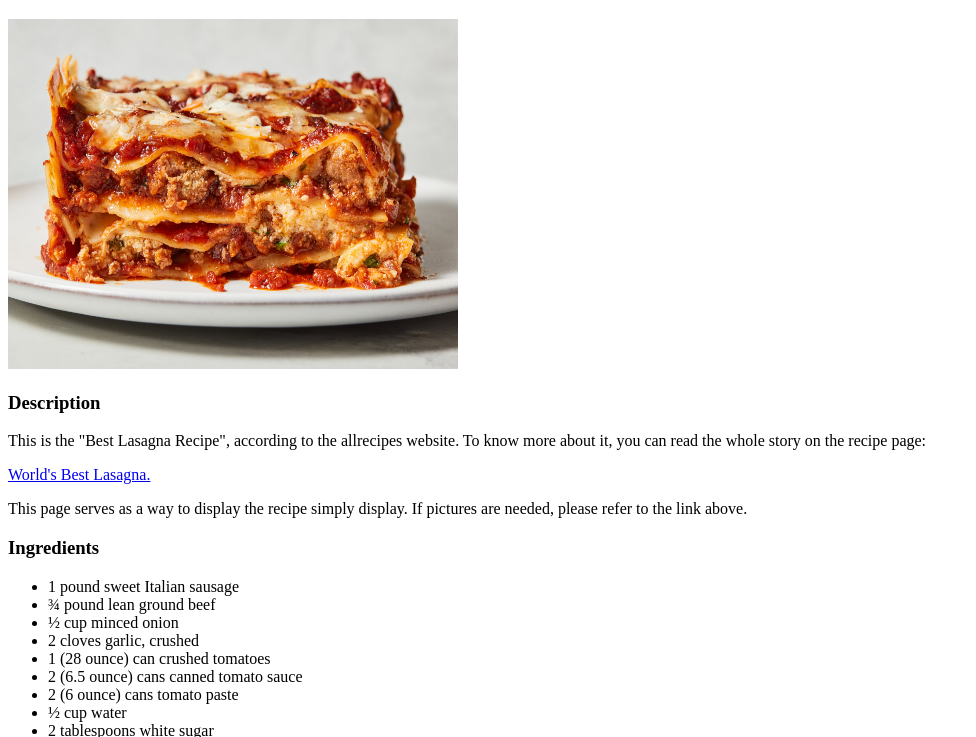
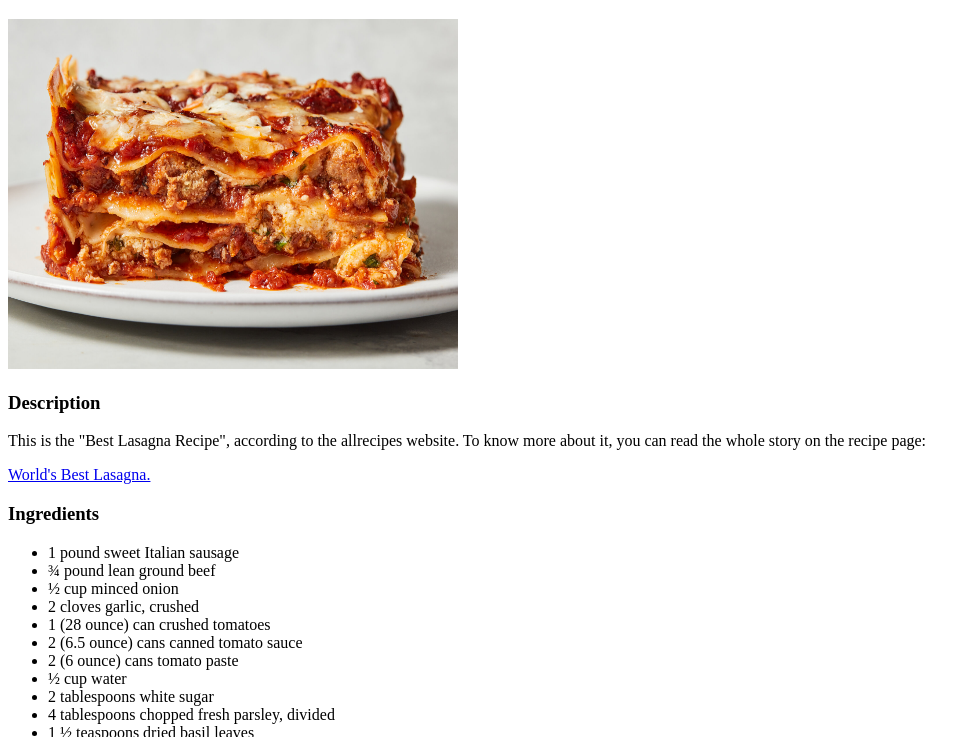
Before and after one commit to jenseth34/odin-recipes, a plain HTML site: page recipes/lasagna.html in a window 1280 px wide. Shown: the part 61-798 px from the top of the page, without its empty margins (0-976 px from the left). Drawn offline with Linux system fonts and the light colour scheme.

Commit message:
removed a sentence in lasagna recipe

```diff
--- a/recipes/lasagna.html
+++ b/recipes/lasagna.html
@@ -24,11 +24,6 @@
         >World's Best Lasagna.</a
       >
     </p>
-    <p>
-      This page serves as a way to display the recipe simply display. If
-      pictures are needed, please refer to the link above.
-    </p>
-
     <h3>Ingredients</h3>
     <ul>
       <li>1 pound sweet Italian sausage</li>
```
